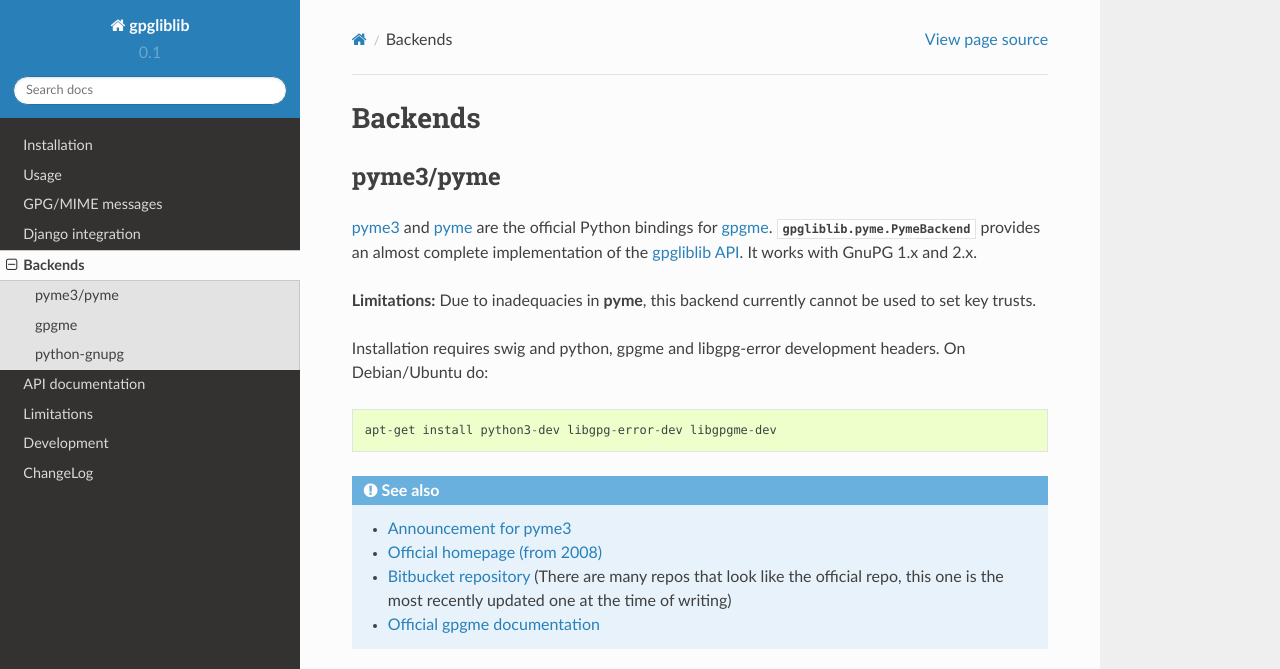
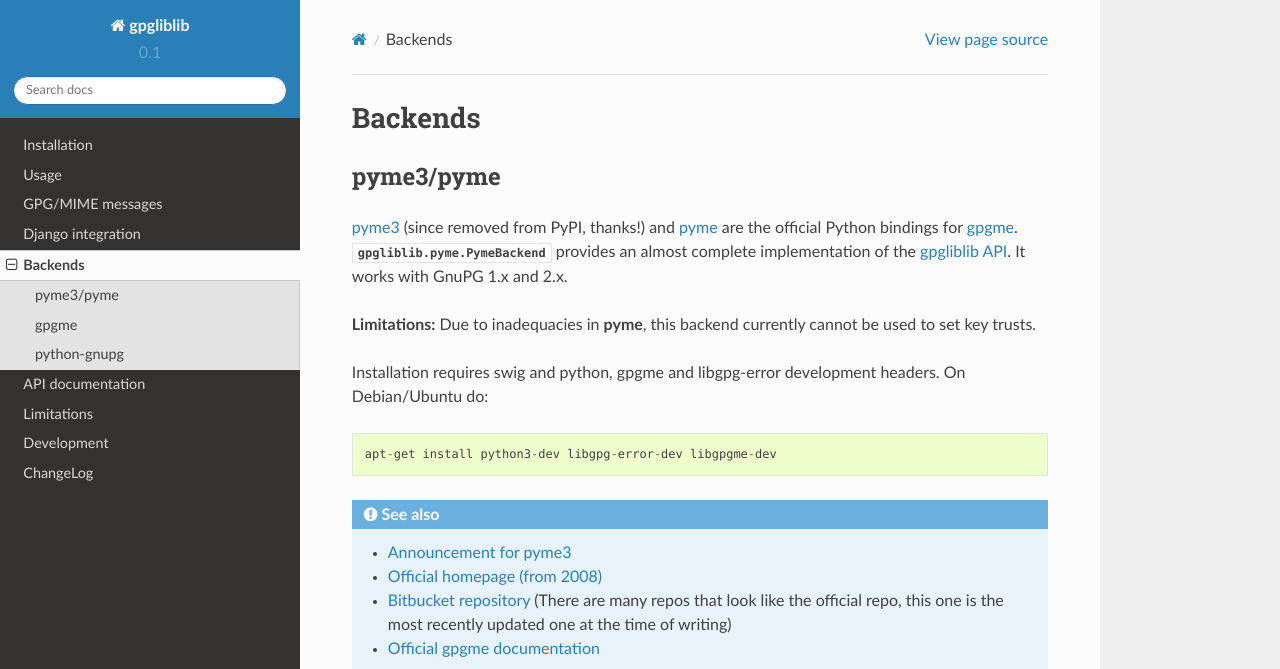
Before and after one commit to mathiasertl/gpgliblib, a Sphinx documentation site: the page built from doc/backends.rst, in a window 1280 px wide and 900 px high, cut to the strip 0-669 px from the top of the window. Built offline with Sphinx 7.4.7 and the Read the Docs theme 2.0.0, drawn with Linux system fonts in a browser that asks for light colours.

Commit message:
mention that pyme3 is removed from git right now

```diff
--- a/doc/backends.rst
+++ b/doc/backends.rst
@@ -6,9 +6,9 @@
 pyme3/pyme
 **********
 
-`pyme3 <https://pypi.python.org/pypi/pyme3>`_ and `pyme
-<https://pypi.python.org/pypi/pyme>`_ are the official Python bindings for
-`gpgme <https://www.gnupg.org/(es)/related_software/gpgme/>`_.
+`pyme3 <https://pypi.python.org/pypi/pyme3>`_ (since removed from PyPI, thanks!) and `pyme
+<https://pypi.python.org/pypi/pyme>`_ are the official Python bindings for `gpgme
+<https://www.gnupg.org/(es)/related_software/gpgme/>`_.
 :py:class:`gpgliblib.pyme.PymeBackend` provides an almost complete implementation of the
 :doc:`gpgliblib API <api>`. It works with GnuPG 1.x and 2.x.
 
```
